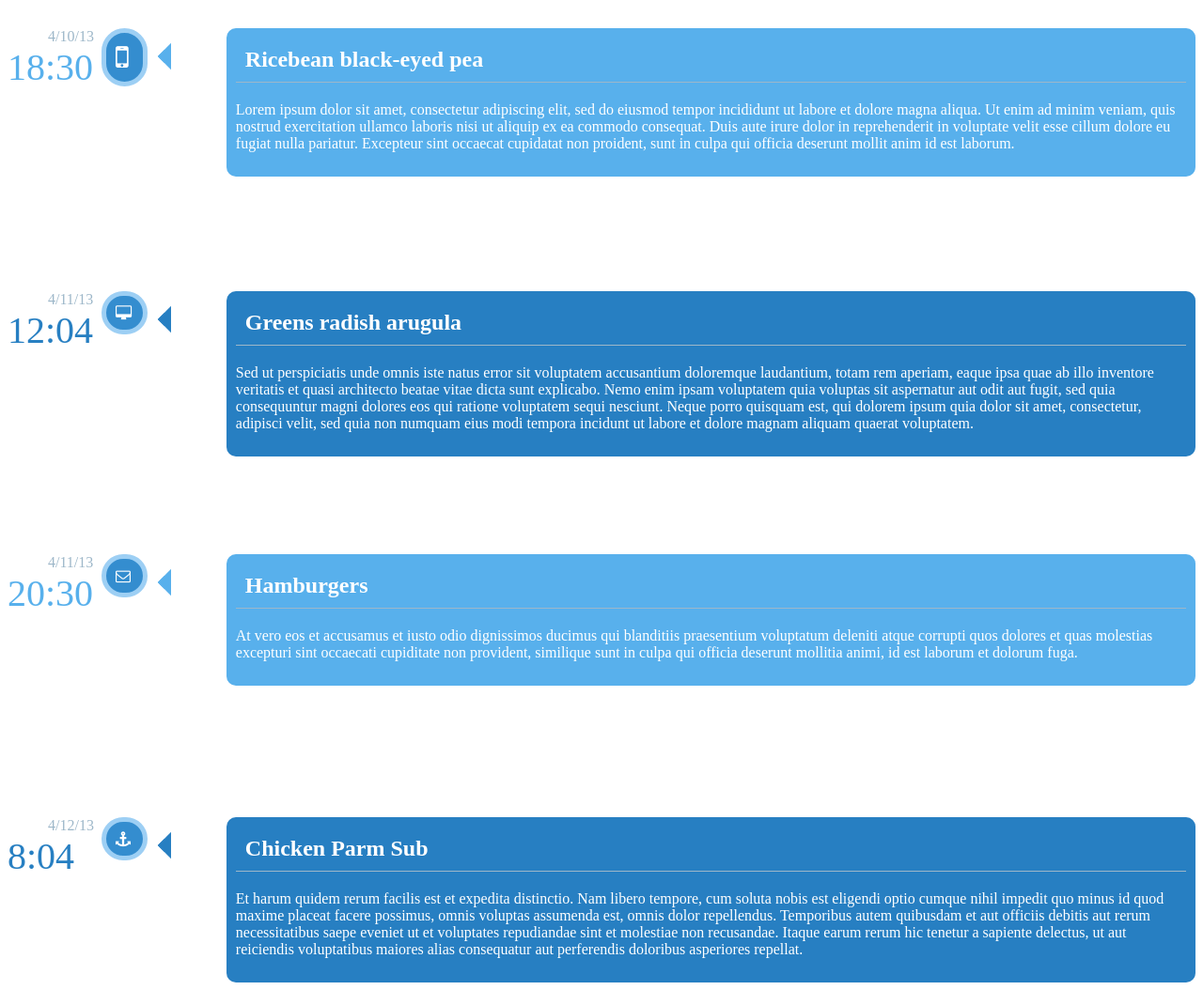
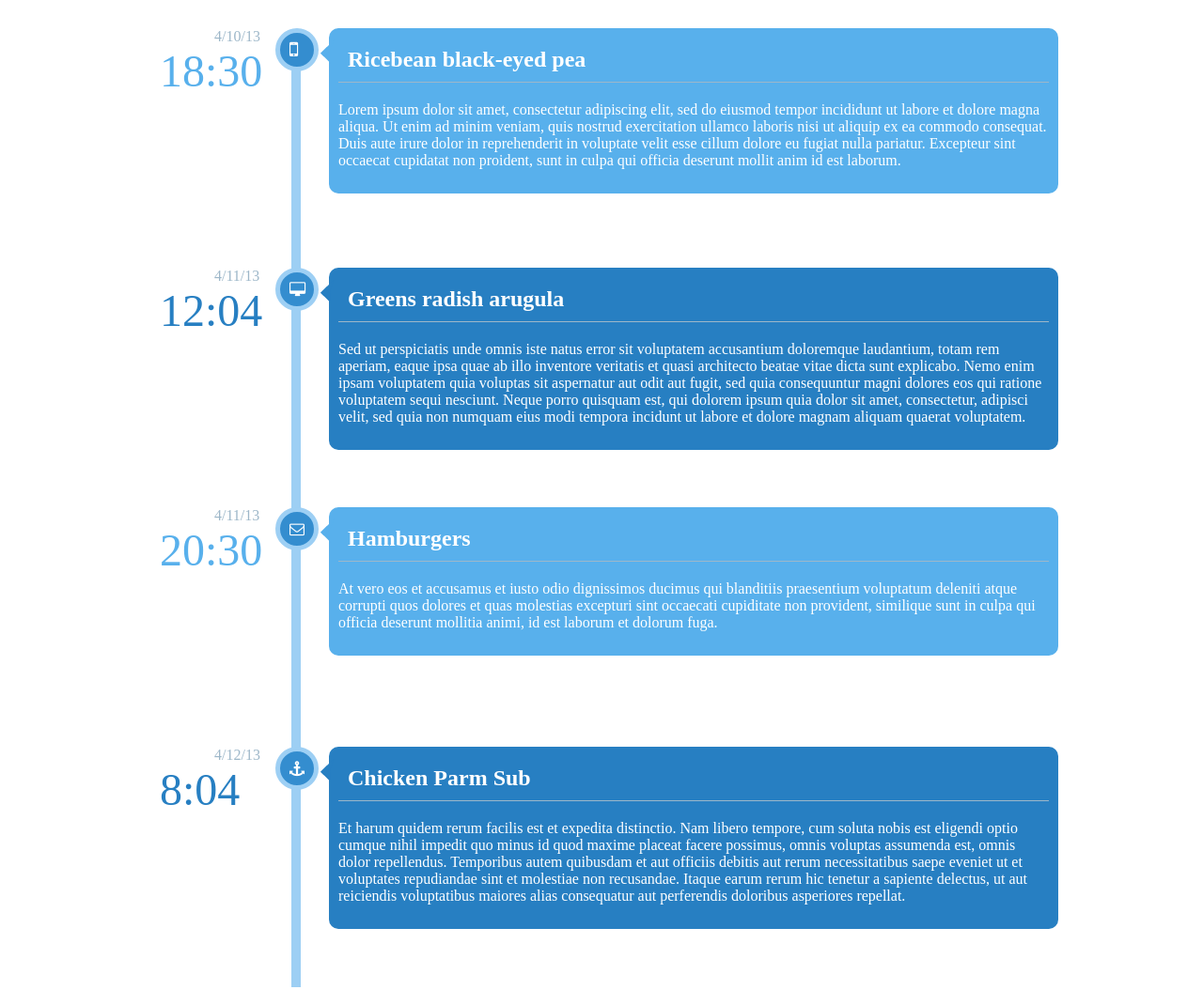
Before and after one commit to eddanieles/RWD-Timeline, a plain HTML site: page index.html in a window 1280 px wide. Shown: the whole page at 94% size. Drawn offline with Linux system fonts and the light colour scheme.

Commit message:
updated files

```diff
--- a/index.html
+++ b/index.html
@@ -11,9 +11,10 @@
 
       <p class="date">4/10/13</p>
       <p class="time even">18:30</p>
-      <i class="fa fa-mobile fa-2x" aria-hidden="true"></i>
-      <div class="arrow even"></div>
+      <i class="fa fa-mobile fa-lg" aria-hidden="true"></i>
+      <div class="line"></div>
       <article class="headingArticle even">
+        <div class="arrow even"></div>
         <h2 class="headline">Ricebean black-eyed pea</h2>
         <p class="text_even">
           Lorem ipsum dolor sit amet, consectetur adipiscing elit, sed do eiusmod
@@ -31,8 +32,9 @@
       <p class="date">4/11/13</p>
       <p class="time odd">12:04</p>
       <i class="fa fa-desktop" aria-hidden="true"></i>
-      <div class="arrow odd"></div>
+      <div class="line"></div>
       <article class="headingArticle odd">
+        <div class="arrow odd"></div>
         <h2 class="headline">Greens radish arugula</h2>
         <p class="text_even">
           Sed ut perspiciatis unde omnis iste natus error sit voluptatem accusantium
@@ -52,8 +54,9 @@
       <p class="date">4/11/13</p>
       <p class="time even">20:30</p>
       <i class="fa fa-envelope-o" aria-hidden="true"></i>
-      <div class="arrow even"></div>
+      <div class="line"></div>
       <article class="headingArticle even">
+        <div class="arrow even"></div>
         <h2 class="headline">Hamburgers</h2>
         <p class="text_even">
           At vero eos et accusamus et iusto odio dignissimos ducimus qui
@@ -70,8 +73,9 @@
       <p class="date">4/12/13</p>
       <p class="time odd">8:04</p>
       <i class="fa fa-anchor" aria-hidden="true"></i>
-      <div class="arrow odd"></div>
+      <div class="line"></div>
       <article class="headingArticle odd">
+        <div class="arrow odd"></div>
         <h2 class="headline">Chicken Parm Sub</h2>
         <p class="text_even">
           Et harum quidem rerum facilis est et expedita distinctio. Nam libero
@@ -86,5 +90,6 @@
         </p>
       </article>
     </section>
+
   </body>
 </html>
--- a/styles.css
+++ b/styles.css
@@ -41,7 +41,7 @@ section {
   height: 0;
   position: absolute;
   left: 20px;
-  top: 56px;
+  top: -9px;
 }
 
 .arrow.even {
@@ -56,7 +56,8 @@ section {
   color: white;
   border-radius: 10px;
   padding: 10px;
-  margin-top: 20px
+  margin-top: 20px;
+  position: relative;
 }
 
 .headingArticle.even {
@@ -73,10 +74,10 @@ section {
   border-bottom: 1px solid #9DB7C9;
 }
 
+
 @media screen and (min-width: 750px) {
 
   .fa {
-    float: left;
     left: 100px;
     width: 1.5%;
   }
@@ -90,23 +91,24 @@ section {
   }
 
   section {
-    height: 250px;
+    height: 225px;
   }
 
   .date {
     position: absolute;
-    left: 43px;
+    left: 23px;
   }
 
   .time {
-    font-size: 250%;
+    font-size: 125%;
     position: absolute;
     top: 18px;
+    left: 23px;
   }
 
   .arrow {
     position: absolute;
-    left: 164px;
+    left: -4px;
     top: 20px;
     border-top: 10px solid transparent;
     border-bottom: 10px solid transparent;
@@ -114,11 +116,57 @@ section {
   }
 
   .arrow.even {
-    border-left: 10px solid #58B0EC;
+    border-left: 5px solid #58B0EC;
   }
 
   .arrow.odd {
-    border-left: 10px solid #277FC2;
+    border-left: 5px solid #277FC2;
   }
 
-}/* end of @media screen tablet */
+  .line {
+    background-color: #9DCFF4;
+    width: 10px;
+    height: 212px;
+    position: absolute;
+    bottom: -31px;
+    left: 117px;
+  }
+
+}/* end of @media screen 750px */
+
+@media screen and (min-width: 1024px) {
+
+  body {
+    margin-right: 100px;
+    margin-left: 100px;
+  }
+
+  .headingArticle {
+    width: 70%;
+    left: 250px;
+  }
+
+  .date {
+    left: 128px;
+  }
+
+  .time {
+    font-size: 300%;
+    left: 70px;
+  }
+
+  .fa {
+    left: 193px;
+  }
+
+  .line {
+    left: 210px;
+  }
+
+  .arrow {
+    top: 15px;
+  }
+
+
+
+} /* end of @media screen 1024px */
```
